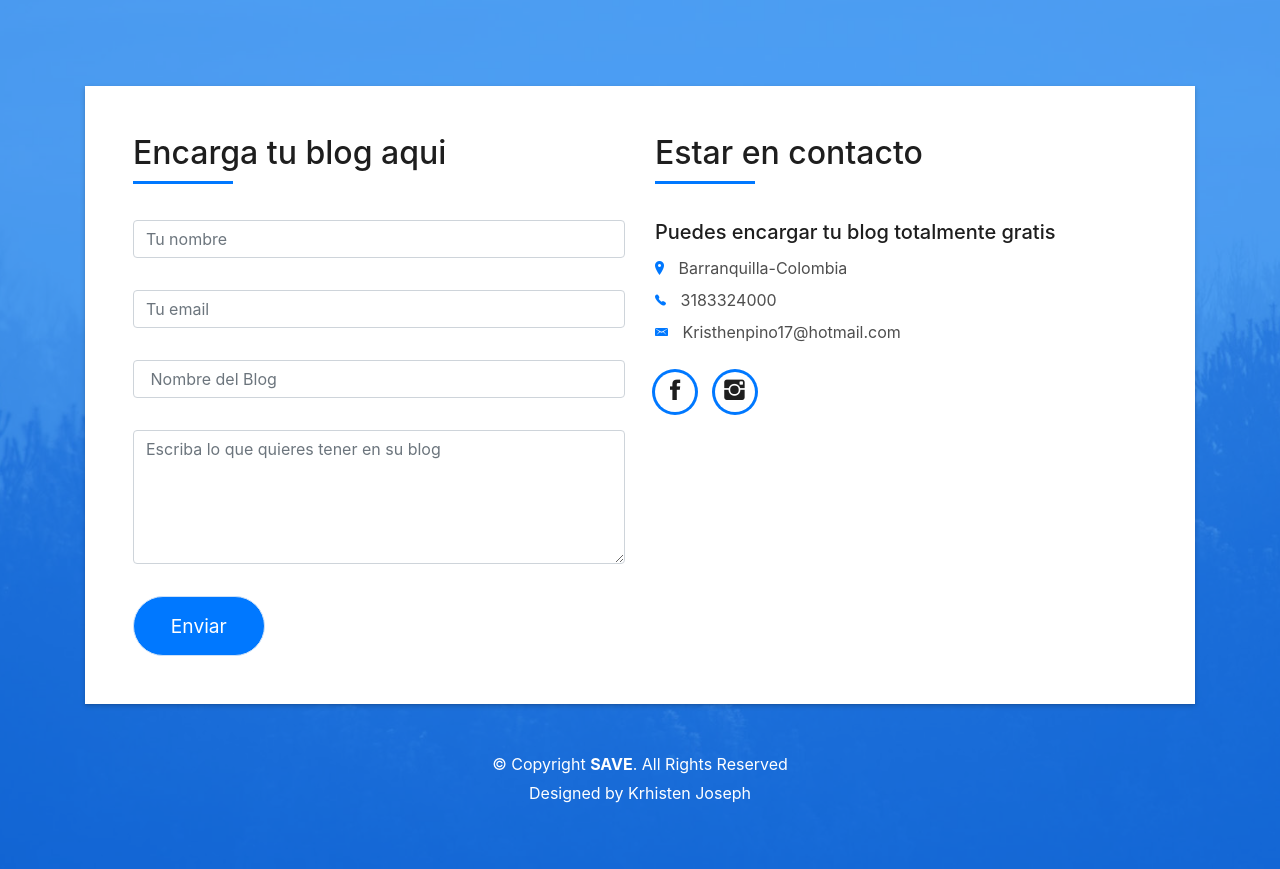
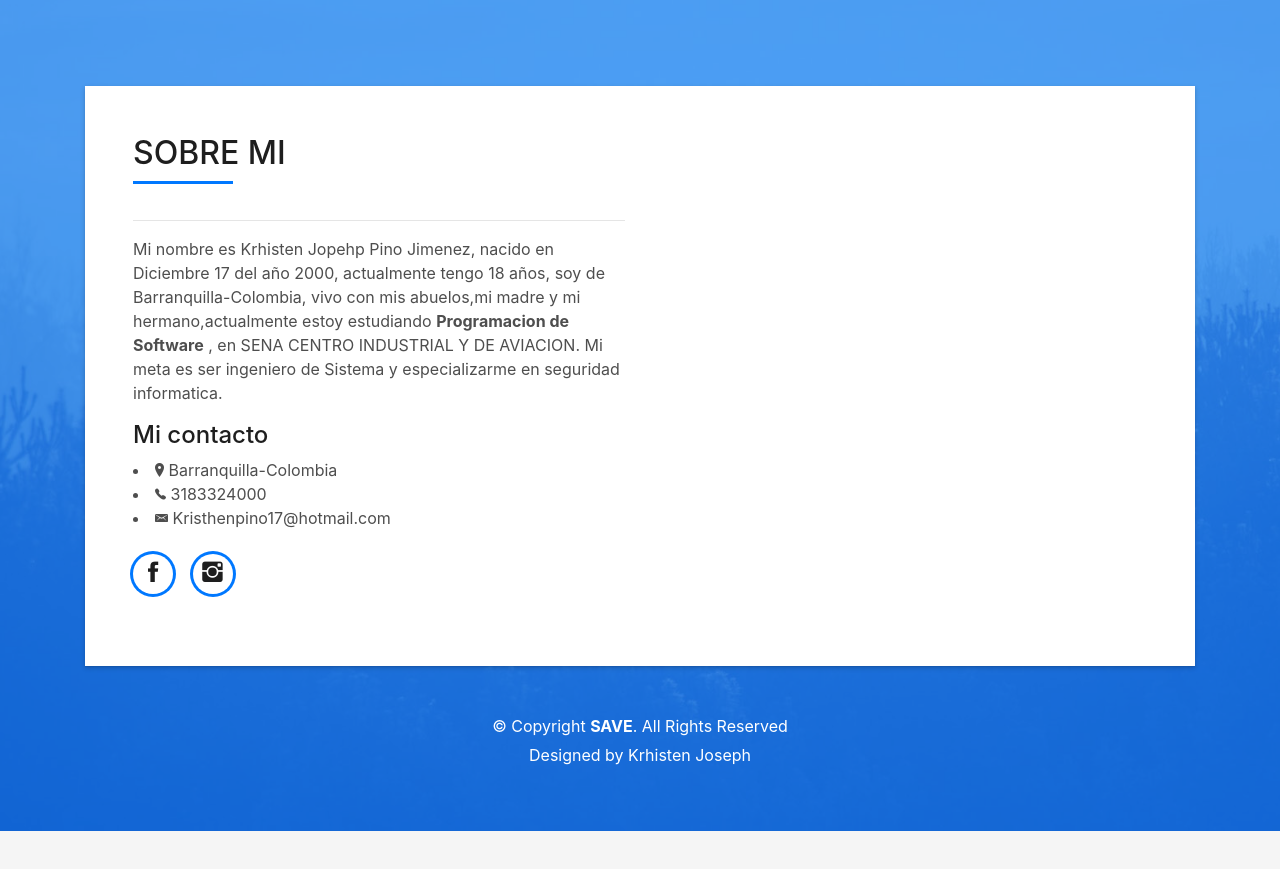
Before and after one commit to KrhsitenJoseph7/KrhsitenJoseph7.github.io, a plain HTML site: page index.html in a window 1280 px wide. Shown: the part 1720-2589 px from the top of the page. After the commit the page ends 2551 px from the top, so only its background shows below. Drawn offline with Linux system fonts and the light colour scheme; files whose address does not match are found by name.

Commit message:
Termine mi blog
Elimine el formulario y cololque datos sobre mi

```diff
--- a/index.html
+++ b/index.html
@@ -52,7 +52,7 @@
           <li class="nav-item">
             <a class="nav-link js-scroll" href="#about">Mi Perfil</a>
           <li class="nav-item">
-            <a class="nav-link js-scroll" href="#contact">Quiero un blog</a>
+            <a class="nav-link js-scroll" href="#contact">Sobre mi</a>
           </li>
         </ul>
       </div>
@@ -117,7 +117,7 @@
                   </div>
                   <span>JAVASCRIPT</span> <span class="pull-right">0%</span>
                   <div class="progress">
-                    <div class="progress-bar" role="progressbar" style="width: 0%" aria-valuenow="0" aria-valuemin="0"
+                    <div class="progress-bar" role="progressbar" style="width: 0%" aria-valuenow="90" aria-valuemin="0"
                       aria-valuemax="100"></div>
                   </div>
                 </div>
@@ -146,70 +146,25 @@
               <div class="row">
                 <div class="col-md-6">
                   <div class="title-box-2">
-                    <h5 class="title-left">
-                      Encarga tu blog aqui
-                    </h5>
+                    <h2 class="title-left">
+                      SOBRE MI
+                    </h2>
                   </div>
-                  <div>
-                      <form action="" method="post" role="form" class="contactForm">
-                      <div id="sendmessage">
-Tu mensaje ha sido enviado. ¡Gracias!</div>
-                      <div id="errormessage"></div>
-                      <div class="row">
-                        <div class="col-md-12 mb-3">
-                          <div class="form-group">
-                            <input type="text" name="name" class="form-control" id="name" placeholder="Tu nombre" data-rule="minlen:4" data-msg="Por favor digite su n" />
-                            <div class="validation"></div>
-                          </div>
-                        </div>
-                        <div class="col-md-12 mb-3">
-                          <div class="form-group">
-                            <input type="email" class="form-control" name="email" id="email" placeholder="Tu email" data-rule="email" data-msg="Por favor validad tu correo" />
-                            <div class="validation"></div>
-                          </div>
-                        </div>
-                        <div class="col-md-12 mb-3">
-                            <div class="form-group">
-                              <input type="text" class="form-control" name="subject" id="subject" placeholder=" Nombre del Blog" data-rule="minlen:4" data-msg="
-Por favor ingrese al menos 8 caracteres del tema" />
-                              <div class="validation"></div>
-                            </div>
-                        </div>
-                        <div class="col-md-12 mb-3">
-                          <div class="form-group">
-                            <textarea class="form-control" name="message" rows="5" data-rule="required" data-msg="Por favor llene este campo con un Mensaje" placeholder="Escriba lo que quieres tener en su blog"></textarea>
-                            <div class="validation"></div>
-                          </div>
-                        </div>
-                        <div class="col-md-12">
-                          <button type="submit" class="button button-a button-big button-rouded">Enviar </button>
-                        </div>
-                      </div>
-                    </form>
-                  </div>
-                </div>
-                <div class="col-md-6">
-                  <div class="title-box-2 pt-4 pt-md-0">
-                    <h5 class="title-left">
-                      Estar en contacto
-                    </h5>
-                  </div>
-                  <div class="more-info">
-                    <p class="lead">
-                    </p>
-                    <ul class="list-ico">
-                      <h5>Puedes encargar tu blog totalmente gratis</h5>
+                  <hr>
+                   <p> Mi nombre es Krhisten Jopehp Pino Jimenez, nacido en Diciembre 17 del año 2000, actualmente tengo 18 años, soy de Barranquilla-Colombia, vivo con mis abuelos,mi madre y mi hermano,actualmente estoy estudiando <strong>Programacion de Software</strong> , en SENA CENTRO INDUSTRIAL Y DE AVIACION. Mi meta es ser ingeniero de Sistema y especializarme en seguridad informatica.  </p>
+                      <h4> Mi contacto </h4>
                       <li><span class="ion-ios-location"></span> Barranquilla-Colombia</li>
                       <li><span class="ion-ios-telephone"></span> 3183324000</li>
                       <li><span class="ion-email"></span> Kristhenpino17@hotmail.com</li>
-                    </ul>
-                  </div>
-                  <div class="socials">
+                      <div class="socials">
                     <ul>
                       <li><a href="https://www.facebook.com/KrisThenPJiemenez"><span class="ico-circle"><i class="ion-social-facebook"></i></span></a></li>
                       <li><a href="https://www.instagram.com/kristhen_jimenez17/"><span class="ico-circle"><i class="ion-social-instagram"></i></span></a></li>
                     </ul>
                   </div>
+                    </ul>
+                  </div>
+
                 </div>
               </div>
             </div>
```
